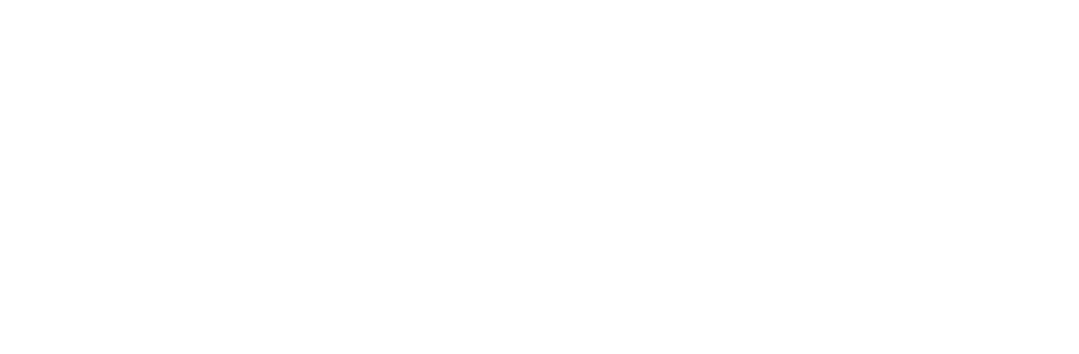
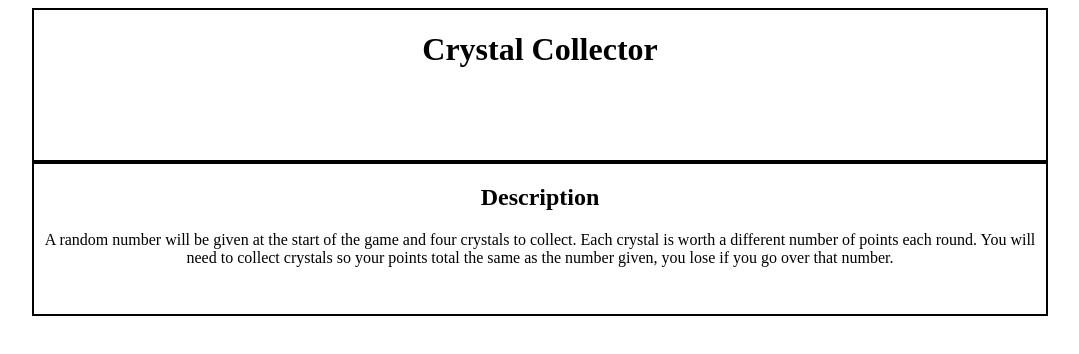
Before and after one commit to Huangying270/unit-4-game, a plain HTML site: page index.html in a window 1280 px wide. Shown: the whole page, without its empty margins (100-1179 px from the left). Drawn offline with Linux system fonts and the light colour scheme.

Commit message:
added container and css for container

```diff
--- a/assets/css/style.css
+++ b/assets/css/style.css
@@ -0,0 +1,7 @@
+.container {
+    width: 80%;
+    margin:0 auto;
+    text-align: center;
+    height: 150px;
+    border: 2px solid black;
+}
--- a/index.html
+++ b/index.html
@@ -10,6 +10,17 @@
 </head>
 
 <body>
+    <div class="container">
+    <h1>Crystal Collector</h1>
+    </div>
+
+    <div class="container">
+        <h2>Description</h2>
+        <p>A random number will be given at the start of the game and four crystals to collect.
+            Each crystal is worth a different number of points each round.
+            You will need to collect crystals so your points total the same as the number given, you lose if you go over that number.
+        </p>
+    </div>
 
     <script src="assets/javascript/game.js"></script>
 
```
